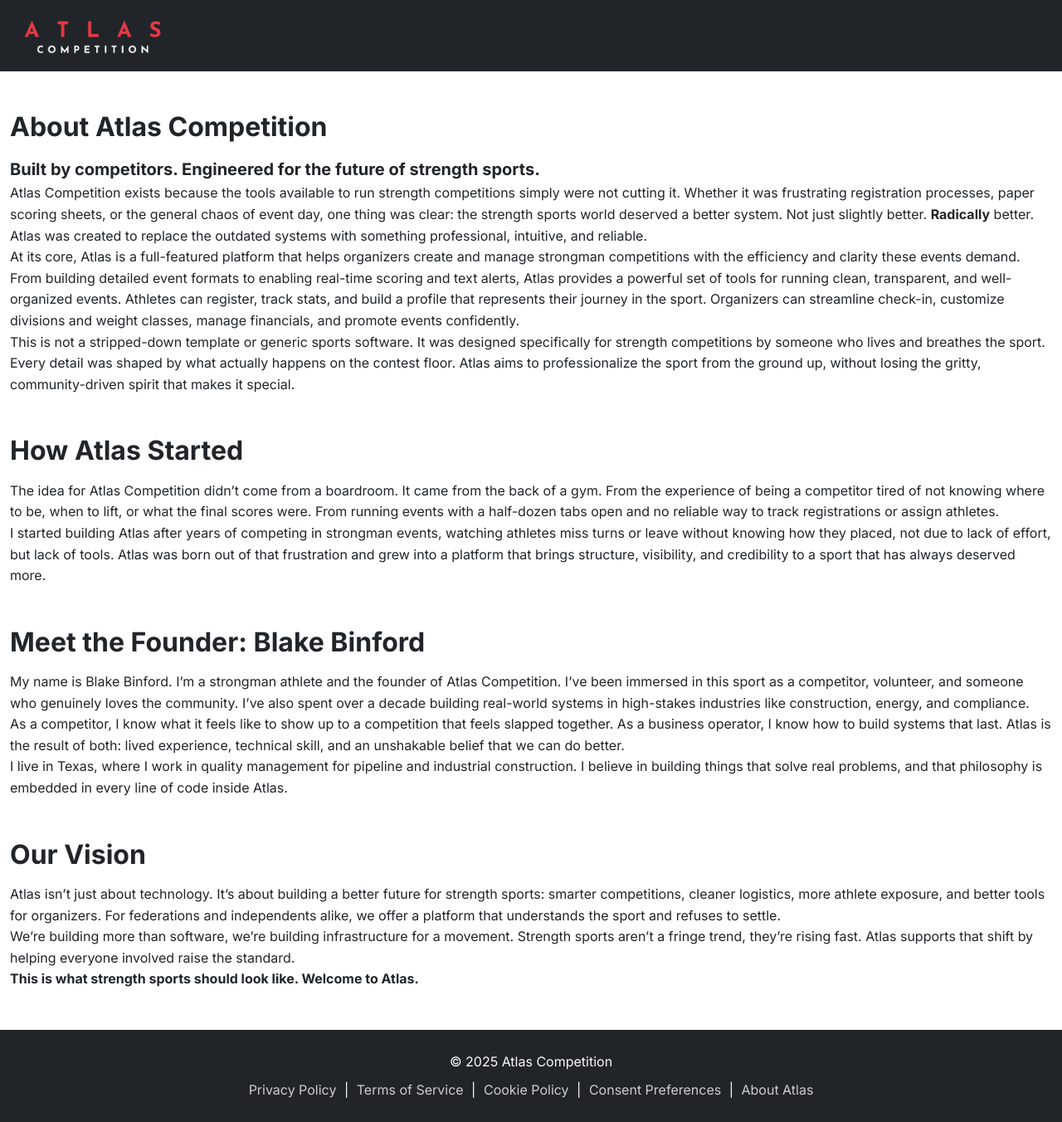
After one commit to blakebinford/corner, a Django app: template templates/registration/legal/about.html in a window 1280 px wide. The commit adds this page. Shown: the whole page at 83% size. Run offline with Django 5.2, Linux system fonts and the light colour scheme; the template is opened without the code that fills it, so the values that code supplies are empty; parts of the project's set-up code (start-up, migrations or seed data) failed here and were passed over; some libraries are stand-ins or nearby versions.

Commit message:
added about

```diff
--- a/accounts/urls.py
+++ b/accounts/urls.py
@@ -39,4 +39,5 @@ urlpatterns = [
     path('privacy/', TemplateView.as_view(template_name='registration/legal/privacy.html'), name='privacy_policy'),
     path('terms/', TemplateView.as_view(template_name='registration/legal/terms.html'), name='terms_of_service'),
     path('cookies/', TemplateView.as_view(template_name='registration/legal/cookies.html'), name='cookie_policy'),
+    path('about/', TemplateView.as_view(template_name='registration/legal/about.html'), name='about'),
 ]
--- a/templates/base.html
+++ b/templates/base.html
@@ -16,15 +16,17 @@
     <link rel="stylesheet" href="https://cdnjs.cloudflare.com/ajax/libs/font-awesome/6.0.0/css/all.min.css"
           integrity="sha512-9usAa10IRO0HhonpyAIVpjrylPvoDwiPUiKdWk5t3PyolY1cOd4DSE0Ga+ri4AuTroPR5aQvXU9xC6qOPnzFeg=="
           crossorigin="anonymous" referrerpolicy="no-referrer">
-  <link href="https://cdnjs.cloudflare.com/ajax/libs/select2/4.0.13/css/select2.min.css" rel="stylesheet" />
+    <link href="https://cdnjs.cloudflare.com/ajax/libs/select2/4.0.13/css/select2.min.css" rel="stylesheet"/>
     <script src="https://cdnjs.cloudflare.com/ajax/libs/select2/4.0.13/js/select2.full.min.js"></script>
     <script src="https://cdn.tiny.cloud/1/no-api-key/tinymce/5/tinymce.min.js" referrerpolicy="origin"></script>
-<script src="https://cdn.tiny.cloud/1/wt5rkmgimgwn43tf9f6glmxs7ybeega6ebcz7emqmxb8gmth/tinymce/7/tinymce.min.js" referrerpolicy="origin"></script>
+    <script src="https://cdn.tiny.cloud/1/wt5rkmgimgwn43tf9f6glmxs7ybeega6ebcz7emqmxb8gmth/tinymce/7/tinymce.min.js"
+            referrerpolicy="origin"></script>
     <script src="https://unpkg.com/htmx.org@1.9.2"></script>
     <!-- Default CSS -->
     <link rel="stylesheet" href="{% static 'css/styles.css' %}">
     <link rel="stylesheet" href="{% static 'chat/style.css' %}">
-<link href="https://fonts.googleapis.com/css2?family=Josefin+Sans:wght@300;400;600;700&display=swap" rel="stylesheet">
+    <link href="https://fonts.googleapis.com/css2?family=Josefin+Sans:wght@300;400;600;700&display=swap"
+          rel="stylesheet">
     <link href="https://fonts.googleapis.com/css2?family=Inter:wght@300;400;600;700&display=swap" rel="stylesheet">
     {% block extra_head %}{% endblock %}
 
@@ -41,6 +43,7 @@ body {
         h1 {
             font-family: 'Josefin Sans', sans-serif;
         }
+
         h2, h3, h4, h5, h6 {
             font-family: 'Inter', sans-serif;
             font-weight: 700; /* Bold for emphasis */
@@ -48,9 +51,21 @@ h2, h3, h4, h5, h6 {
         }
 
         /* Specific sizes for headings */
-h1 { font-size: 2.5rem; } /* 40px */
-h2 { font-size: 2rem; }   /* 32px */
-h3 { font-size: 1.5rem; } /* 24px */
+        h1 {
+            font-size: 2.5rem;
+        }
+
+        /* 40px */
+        h2 {
+            font-size: 2rem;
+        }
+
+        /* 32px */
+        h3 {
+            font-size: 1.5rem;
+        }
+
+        /* 24px */
 
         /* Ensure numbers align nicely (e.g., in tables) */
         table, .numbers {
@@ -142,6 +157,7 @@ table, .numbers {
                 margin-right: 15px; /* Adjust spacing as needed */
             }
         }
+
         html, body {
             height: 100%;
             margin: 0;
@@ -183,6 +199,20 @@ footer {
             padding: 10px 0;
         }
 
+        .footer-links a {
+            color: #ccc;
+            text-decoration: none;
+            margin: 0 5px;
+            font-weight: 500;
+            transition: color 0.2s ease, text-decoration 0.2s ease;
+        }
+
+        .footer-links a:hover {
+            color: #0dcaf0; /* Bootstrap 5 info color or swap for brand-specific blue */
+            text-decoration: underline;
+        }
+
+
     </style>
 
     <!-- Customizable Styles -->
@@ -193,7 +223,8 @@ footer {
 <body>
 {% if messages %}
     {% for message in messages %}
-          <div class="alert alert-{{ message.tags }} alert-dismissible fade show" role="alert" style="padding-bottom: 15px; margin-bottom: 0px;">
+        <div class="alert alert-{{ message.tags }} alert-dismissible fade show" role="alert"
+             style="padding-bottom: 15px; margin-bottom: 0px;">
             {{ message }}
             <button type="button" class="btn-close" data-bs-dismiss="alert" aria-label="Close"></button>
         </div>
@@ -203,7 +234,9 @@ footer {
     <!-- Navbar -->
     <nav class="navbar navbar-expand-lg navbar-dark bg-dark">
         <div class="container">
-      <a class="navbar-brand" href="{% url 'home' %}" style="color: #e63946;"><img src="{% static 'images/navabarlogo.png' %}" alt="Atlas Competition Logo" class="logo" style="height: 60px; width: auto;"></a>
+            <a class="navbar-brand" href="{% url 'home' %}" style="color: #e63946;"><img
+                    src="{% static 'images/navabarlogo.png' %}" alt="Atlas Competition Logo" class="logo"
+                    style="height: 60px; width: auto;"></a>
             <button class="navbar-toggler" type="button" data-bs-toggle="collapse" data-bs-target="#navbarNav"
                     aria-controls="navbarNav" aria-expanded="false" aria-label="Toggle navigation">
                 <span class="navbar-toggler-icon"></span>
@@ -218,17 +251,20 @@ footer {
                     </li>
                     {% if user.is_authenticated %}
                         <li class="nav-item">
-              <a class="nav-link" href="{% url 'competitions:competition_create' %}">Create Competition</a>
+                            <a class="nav-link" href="{% url 'competitions:competition_create' %}">Create
+                                Competition</a>
                         </li>
                         <li class="nav-item">
                             <a class="nav-link" href="{% url 'accounts:profile_update' %}">Profile</a>
                         </li>
                         {% if user.role == "organizer" %}
                             <li class="nav-item">
-              <a class="nav-link" href="{% url 'competitions:organizer_competitions' %}">My Competitions</a>
+                                <a class="nav-link" href="{% url 'competitions:organizer_competitions' %}">My
+                                    Competitions</a>
                             </li>
                             {% if user.organizer_profile.stripe_account_id %}
-    <a href="{% url 'competitions:login_stripe_express' %}" class="nav-link">Manage Stripe Account</a>
+                                <a href="{% url 'competitions:login_stripe_express' %}" class="nav-link">Manage Stripe
+                                    Account</a>
                             {% else %}
                                 <a href="{% url 'competitions:connect' %}" class="nav-link">Connect Bank</a>
                             {% endif %}
@@ -236,7 +272,8 @@ footer {
 
                         {% endif %}
                         <li class="nav-item">
-              <form action="{% url 'accounts:logout' %}" method="post" id="logout-form" style="display: none;">
+                            <form action="{% url 'accounts:logout' %}" method="post" id="logout-form"
+                                  style="display: none;">
                                 {% csrf_token %}
                             </form>
                             <a class="nav-link" href="#" onclick="document.getElementById('logout-form').submit();">Logout</a>
@@ -264,14 +301,18 @@ footer {
     <!-- Footer -->
     <footer class="bg-dark text-light">
         <div class="container text-center py-3">
-      <p>&copy; {{ year|default:"2025" }} Atlas Competition</p>
+            <p class="mb-2">&copy; {{ year|default:"2025" }} Atlas Competition</p>
+            <div class="footer-links">
                 <a href="{% url 'accounts:privacy_policy' %}">Privacy Policy</a> |
                 <a href="{% url 'accounts:terms_of_service' %}">Terms of Service</a> |
-    <a href="{% url 'accounts:cookie_policy' %}">Cookie Policy</a>
-         <a href="#" class="termly-display-preferences">Consent Preferences</a>
+                <a href="{% url 'accounts:cookie_policy' %}">Cookie Policy</a> |
+                <a href="#" class="termly-display-preferences">Consent Preferences</a> |
+                <a href="{% url 'accounts:about' %}">About Atlas</a>
+            </div>
         </div>
     </footer>
-{%  endif %}
+
+{% endif %}
 <!-- Customizable Scripts -->
 {% block extra_scripts %}
 {% endblock %}
--- /dev/null
+++ b/templates/registration/legal/about.html
@@ -0,0 +1,78 @@
+{% extends 'base.html' %}
+{% load static %}
+
+{% block content %}
+<div class="container my-5">
+  <section class="mb-5">
+    <h2 class="mb-3">About Atlas Competition</h2>
+    <p class="lead fw-bold">Built by competitors. Engineered for the future of strength sports.</p>
+    <p>
+      Atlas Competition exists because the tools available to run strength competitions simply were not cutting it.
+      Whether it was frustrating registration processes, paper scoring sheets, or the general chaos of event day,
+      one thing was clear: the strength sports world deserved a better system. Not just slightly better. <strong>Radically</strong> better.
+      Atlas was created to replace the outdated systems with something professional, intuitive, and reliable.
+    </p>
+    <p>
+      At its core, Atlas is a full-featured platform that helps organizers create and manage strongman competitions
+      with the efficiency and clarity these events demand. From building detailed event formats to enabling real-time
+      scoring and text alerts, Atlas provides a powerful set of tools for running clean, transparent, and well-organized events.
+      Athletes can register, track stats, and build a profile that represents their journey in the sport. Organizers
+      can streamline check-in, customize divisions and weight classes, manage financials, and promote events confidently.
+    </p>
+    <p>
+      This is not a stripped-down template or generic sports software. It was designed specifically for strength competitions
+      by someone who lives and breathes the sport. Every detail was shaped by what actually happens on the contest floor.
+      Atlas aims to professionalize the sport from the ground up, without losing the gritty, community-driven spirit that makes it special.
+    </p>
+  </section>
+
+  <section class="mb-5">
+    <h2 class="mb-3">How Atlas Started</h2>
+    <p>
+      The idea for Atlas Competition didn’t come from a boardroom. It came from the back of a gym.
+      From the experience of being a competitor tired of not knowing where to be, when to lift, or what the final scores were.
+      From running events with a half-dozen tabs open and no reliable way to track registrations or assign athletes.
+    </p>
+    <p>
+      I started building Atlas after years of competing in strongman events, watching athletes miss turns
+      or leave without knowing how they placed, not due to lack of effort, but lack of tools.
+      Atlas was born out of that frustration and grew into a platform that brings structure, visibility,
+      and credibility to a sport that has always deserved more.
+    </p>
+  </section>
+
+  <section class="mb-5">
+    <h2 class="mb-3">Meet the Founder: Blake Binford</h2>
+    <p>
+      My name is Blake Binford. I’m a strongman athlete and the founder of Atlas Competition.
+      I’ve been immersed in this sport as a competitor, volunteer, and someone who genuinely loves the community.
+      I’ve also spent over a decade building real-world systems in high-stakes industries like construction, energy, and compliance.
+    </p>
+    <p>
+      As a competitor, I know what it feels like to show up to a competition that feels slapped together.
+      As a business operator, I know how to build systems that last. Atlas is the result of both:
+      lived experience, technical skill, and an unshakable belief that we can do better.
+    </p>
+    <p>
+      I live in Texas, where I work in quality management for pipeline and industrial construction. I believe in building things that solve
+      real problems, and that philosophy is embedded in every line of code inside Atlas.
+    </p>
+  </section>
+
+  <section>
+    <h2 class="mb-3">Our Vision</h2>
+    <p>
+      Atlas isn’t just about technology. It’s about building a better future for strength sports:
+      smarter competitions, cleaner logistics, more athlete exposure, and better tools for organizers.
+      For federations and independents alike, we offer a platform that understands the sport and refuses to settle.
+    </p>
+    <p>
+      We’re building more than software, we’re building infrastructure for a movement.
+      Strength sports aren’t a fringe trend, they’re rising fast. Atlas supports that shift by helping everyone involved raise the standard.
+    </p>
+    <p class="fw-bold">
+      This is what strength sports should look like. Welcome to Atlas.
+    </p>
+  </section>
+</div>
+{% endblock %}
```
Lines whose indentation alone changed are shown as unchanged.
